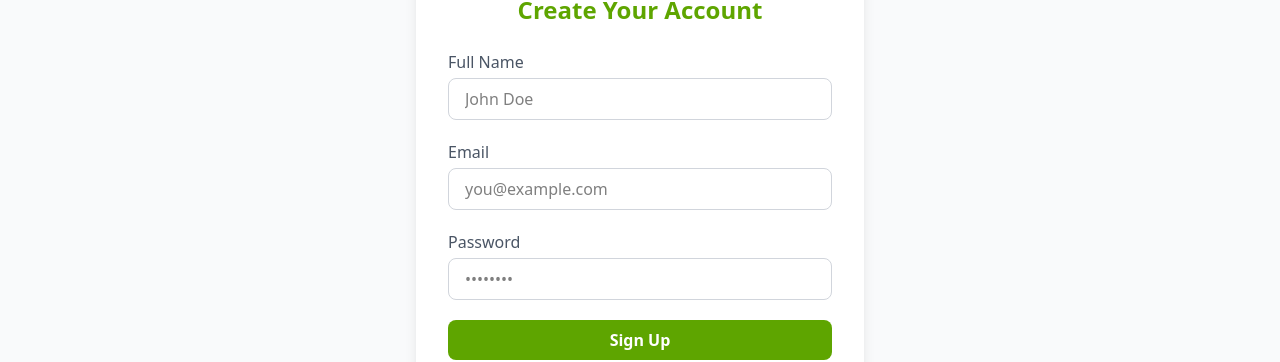
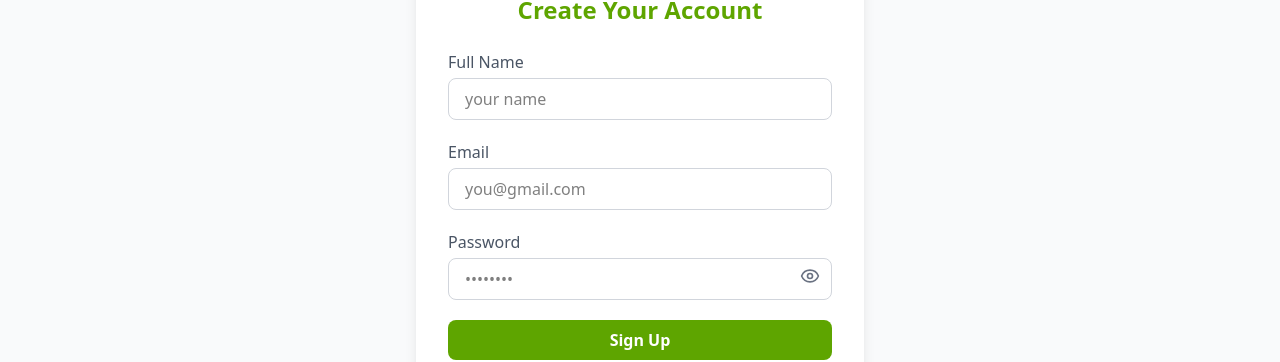
Before and after one commit to langat68/Frontend-Chukuaride-v2, a React (Vite) app: page /signup in a window 1280 px wide. Shown: the part 205-567 px from the top of the page. Built offline with nearby package versions, Linux system fonts and the light colour scheme; no server answers.

Commit message:
added hide/show toggle

```diff
--- a/src/User/components/auth/RegisterForm.tsx
+++ b/src/User/components/auth/RegisterForm.tsx
@@ -1,5 +1,6 @@
 import React, { useState } from 'react';
 import { useNavigate } from 'react-router-dom';
+import { Eye, EyeOff } from 'lucide-react'; // if you're using lucide-react for icons
 
 const RegisterForm: React.FC = () => {
   const navigate = useNavigate();
@@ -7,6 +8,7 @@ const RegisterForm: React.FC = () => {
   const [name, setName] = useState('');
   const [email, setEmail] = useState('');
   const [password, setPassword] = useState('');
+  const [showPassword, setShowPassword] = useState(false); // 👈 New state
   const [loading, setLoading] = useState(false);
   const [error, setError] = useState<string | null>(null);
 
@@ -29,7 +31,7 @@ const RegisterForm: React.FC = () => {
       }
 
       localStorage.setItem('token', data.token);
-      navigate('/dashboard'); // redirect after successful signup
+      navigate('/dashboard');
     } catch (err: any) {
       setError(err.message);
     } finally {
@@ -52,7 +54,7 @@ const RegisterForm: React.FC = () => {
               value={name}
               onChange={(e) => setName(e.target.value)}
               className="w-full px-4 py-2 border border-gray-300 rounded-lg focus:outline-none focus:ring-2 focus:ring-lime-500"
-              placeholder="John Doe"
+              placeholder="your name"
             />
           </div>
 
@@ -65,21 +67,29 @@ const RegisterForm: React.FC = () => {
               value={email}
               onChange={(e) => setEmail(e.target.value)}
               className="w-full px-4 py-2 border border-gray-300 rounded-lg focus:outline-none focus:ring-2 focus:ring-lime-500"
-              placeholder="you@example.com"
+              placeholder="you@gmail.com"
             />
           </div>
 
-          <div>
+          <div className="relative">
             <label htmlFor="password" className="block text-gray-600 mb-1">Password</label>
             <input
               id="password"
-              type="password"
+              type={showPassword ? 'text' : 'password'}
               required
               value={password}
               onChange={(e) => setPassword(e.target.value)}
-              className="w-full px-4 py-2 border border-gray-300 rounded-lg focus:outline-none focus:ring-2 focus:ring-lime-500"
+              className="w-full px-4 py-2 border border-gray-300 rounded-lg focus:outline-none focus:ring-2 focus:ring-lime-500 pr-10"
               placeholder="••••••••"
             />
+            <button
+              type="button"
+              onClick={() => setShowPassword(!showPassword)}
+              className="absolute right-3 top-9 text-gray-500 hover:text-gray-800 focus:outline-none"
+              tabIndex={-1}
+            >
+              {showPassword ? <EyeOff size={20} /> : <Eye size={20} />}
+            </button>
           </div>
 
           {error && <p className="text-red-600 text-sm">{error}</p>}
```
